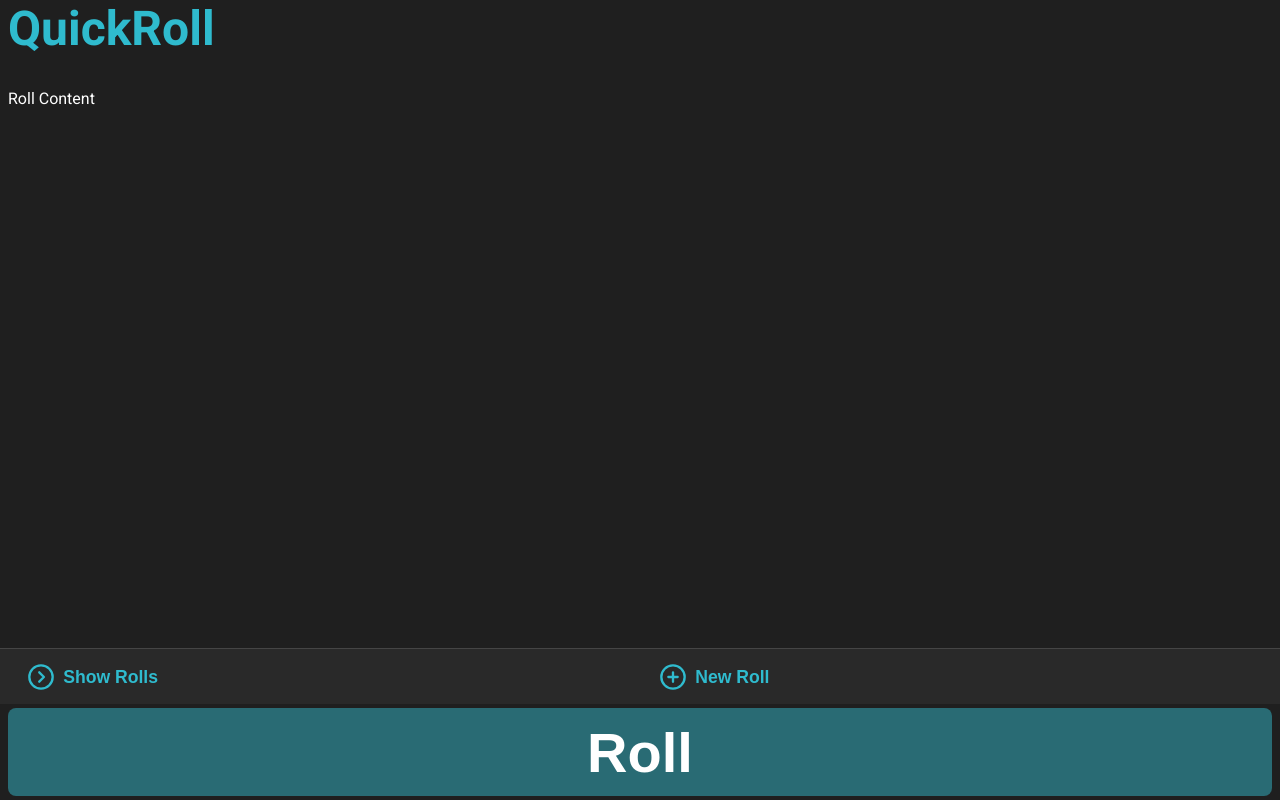
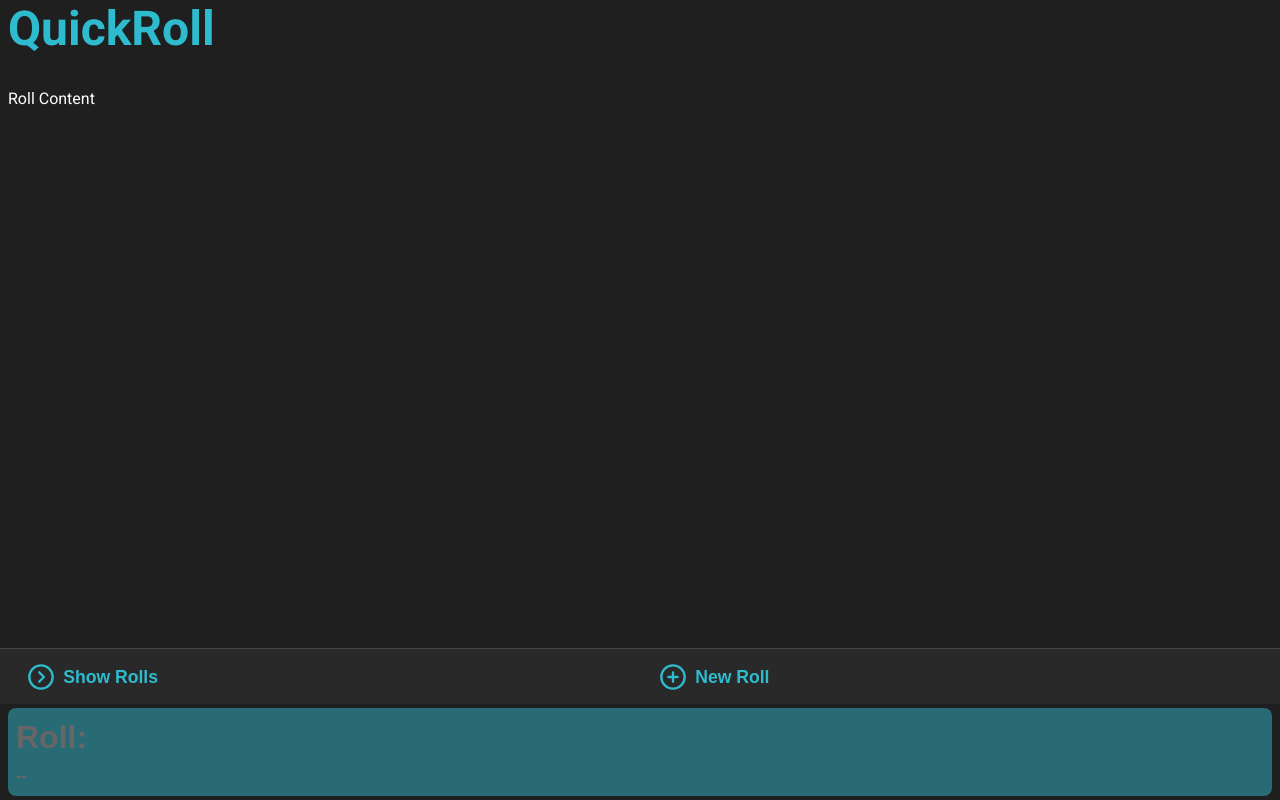
Before and after one commit to Sakeran/ac-dieroller, a Vue app: page / in a window 1280 px wide. Built offline with nearby package versions, Linux system fonts and the light colour scheme.

Commit message:
Implement MainButton

```diff
--- a/src/App.vue
+++ b/src/App.vue
@@ -5,7 +5,7 @@
       <EditorView />
     </div>
     <div class="main-button"></div>
-    <MainButton @click="onMainClick" text="Roll" />
+    <MainButton />
   </div>
 </template>
 
@@ -21,11 +21,6 @@ export default {
     RollView,
     EditorView,
     MainButton,
-  },
-  methods: {
-    onMainClick() {
-      // Stub
-    },
   },
   setup() {
     onBeforeMount(() => {
--- a/src/components/MainButton.vue
+++ b/src/components/MainButton.vue
@@ -1,22 +1,47 @@
 <template>
-  <button @click.prevent="$emit('click', $event)">{{ text }}</button>
+  <button @click="click" :class="{ inactive: !isActive }">
+    <p class="label">Roll:</p>
+    <p class="active-roll">{{ activeRoll }}</p>
+  </button>
 </template>
 
 <script>
 export default {
   name: "MainButton",
-  emits: ["click"],
-  props: {
-    text: String,
+  computed: {
+    isActive() {
+      const roll = this.$store.state.activeRoll;
+      if (!roll) return false;
+
+      return true;
+    },
+    activeRoll() {
+      if (!this.isActive) return "--";
+      const roll = this.$store.state.activeRoll;
+
+      return `${roll.name} (${roll.count}d${roll.type})`;
+    },
+  },
+  methods: {
+    click() {
+      if (!this.isActive) return;
+
+      // STUB
+      console.log("Click Main");
+    },
   },
 };
 </script>
 
 <style scoped>
 button {
-  display: block;
+  display: flex;
+  flex-direction: column;
+  justify-content: space-evenly;
+
   width: calc(100% - 1rem);
   margin: 4px auto 0 auto;
+  padding: 0 0.5rem;
   height: 88px;
 
   background-color: #296b74;
@@ -26,14 +51,27 @@ button {
   font-size: 3.5rem;
   font-weight: 700;
   color: white;
+  overflow-y: hidden;
 }
 
-button:hover,
-button:focus {
+.inactive {
+  color: #666;
+}
+
+.label {
+  font-size: 2rem;
+}
+
+.active-roll {
+  font-size: 1rem;
+}
+
+button:not(.inactive):hover,
+button:not(.inactive):focus {
   background-color: #184e55;
 }
 
-button:active {
+button:not(.inactive):active {
   color: #82f0ff;
   background-color: #184e55;
 }
```
